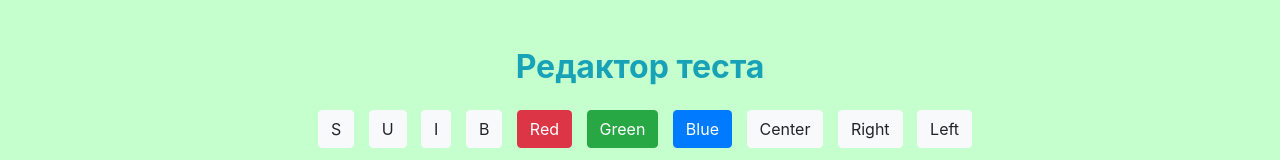
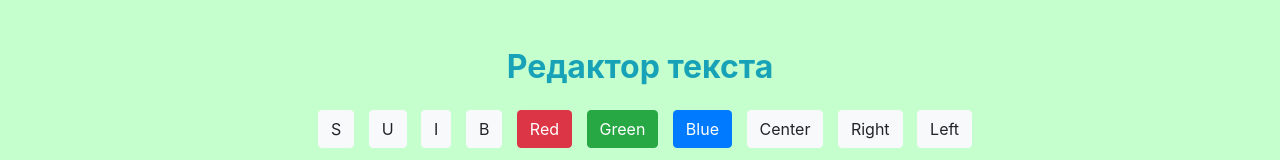
Before and after one commit to aizada1994/textRedactor, a plain HTML site: page index.html in a window 1280 px wide. Shown: the top 160 px of the page. Drawn offline with nearby package versions, Linux system fonts and the light colour scheme.

Commit message:
fixed title

```diff
--- a/index.html
+++ b/index.html
@@ -11,7 +11,7 @@
 </head>
 <body>
     <div class="container">
-        <h2 class="text-center font-weight-bolder text-info mt-5 ">Редактор теста</h2>
+        <h2 class="text-center font-weight-bolder text-info mt-5 ">Редактор текста</h2>
         <div class="format-btn text-center mt-4">
             <button type="button" class="btn btn-light text-decor" onclick="textThrough(this)">S</button>
             <button type="button" class="btn btn-light text-decor" onclick="textUnderline(this)">U</button>
```
